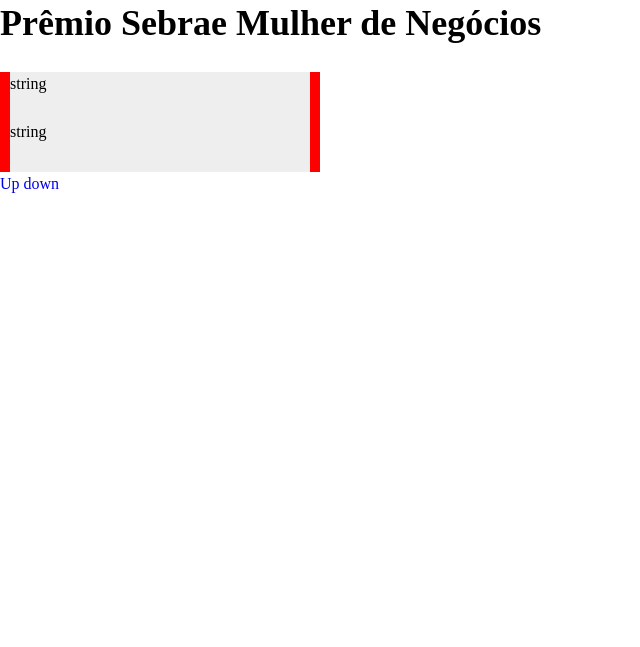
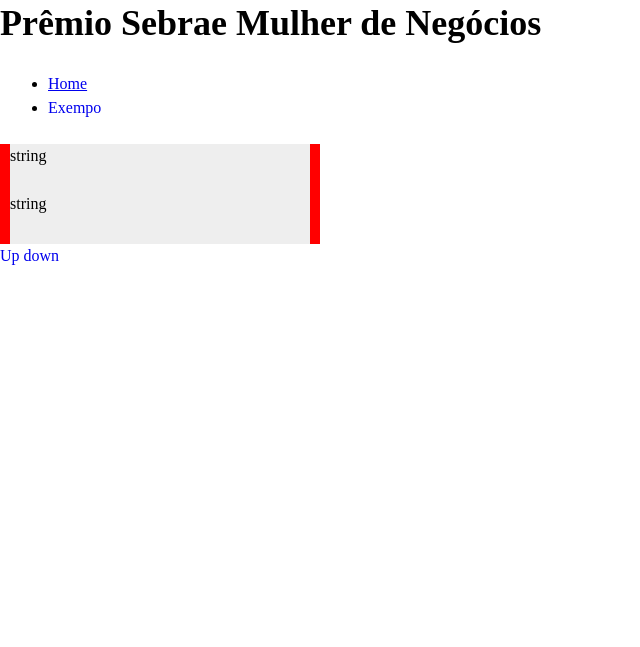
Before and after one commit to lagden/sebrae, a PHP site: page /index.php in a window 1280 px wide. Shown: the top 647 px of the page, without its empty margins (0-640 px from the left). Run offline with PHP 8.4, Linux system fonts and the light colour scheme; data that the repository does not hold is empty.

Commit message:
some stuff

```diff
--- a/index.php
+++ b/index.php
@@ -1,3 +1,10 @@
+<?php
+$page = isset($_REQUEST['page']) ? $_REQUEST['page'] : 'home';
+$itens = array(
+    'home'=>'Home',
+    'teste'=>'Exempo',
+)
+?>
 <!DOCTYPE HTML>
 <html lang="en-US">
 <head>
@@ -14,7 +21,7 @@
                 <ul>
                     <?php foreach ($itens as $k => $item): ?>
                         <li <?php echo ($k == $page) ? 'class="current"' : "" ?>>
-                            <a href="<?php echo $item ?>"><?php echo $k ?></a>
+                            <a href="?page=<?php echo $k ?>"><?php echo $item ?></a>
                         </li>
                     <?php endforeach ?>
                 </ul>
```
